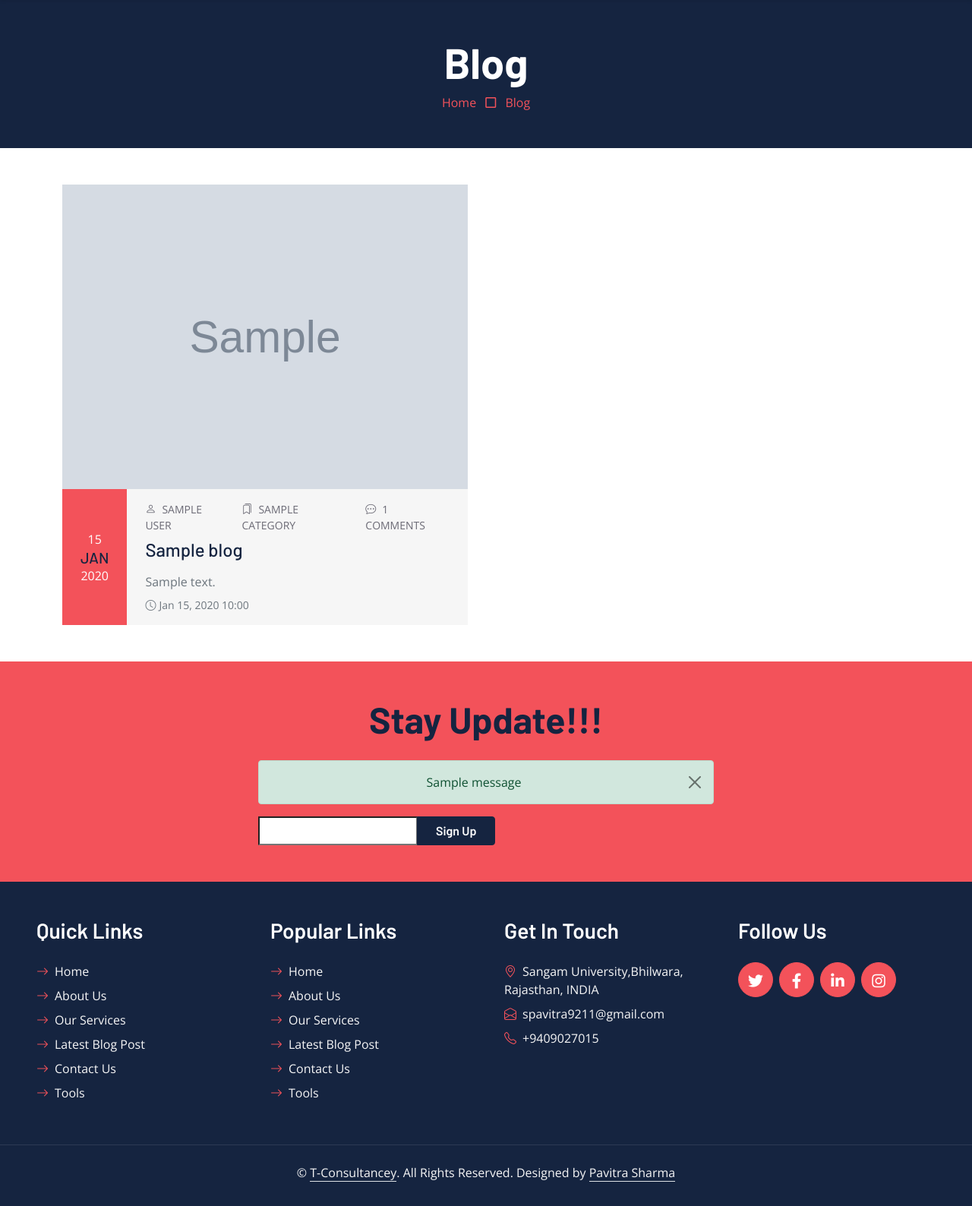
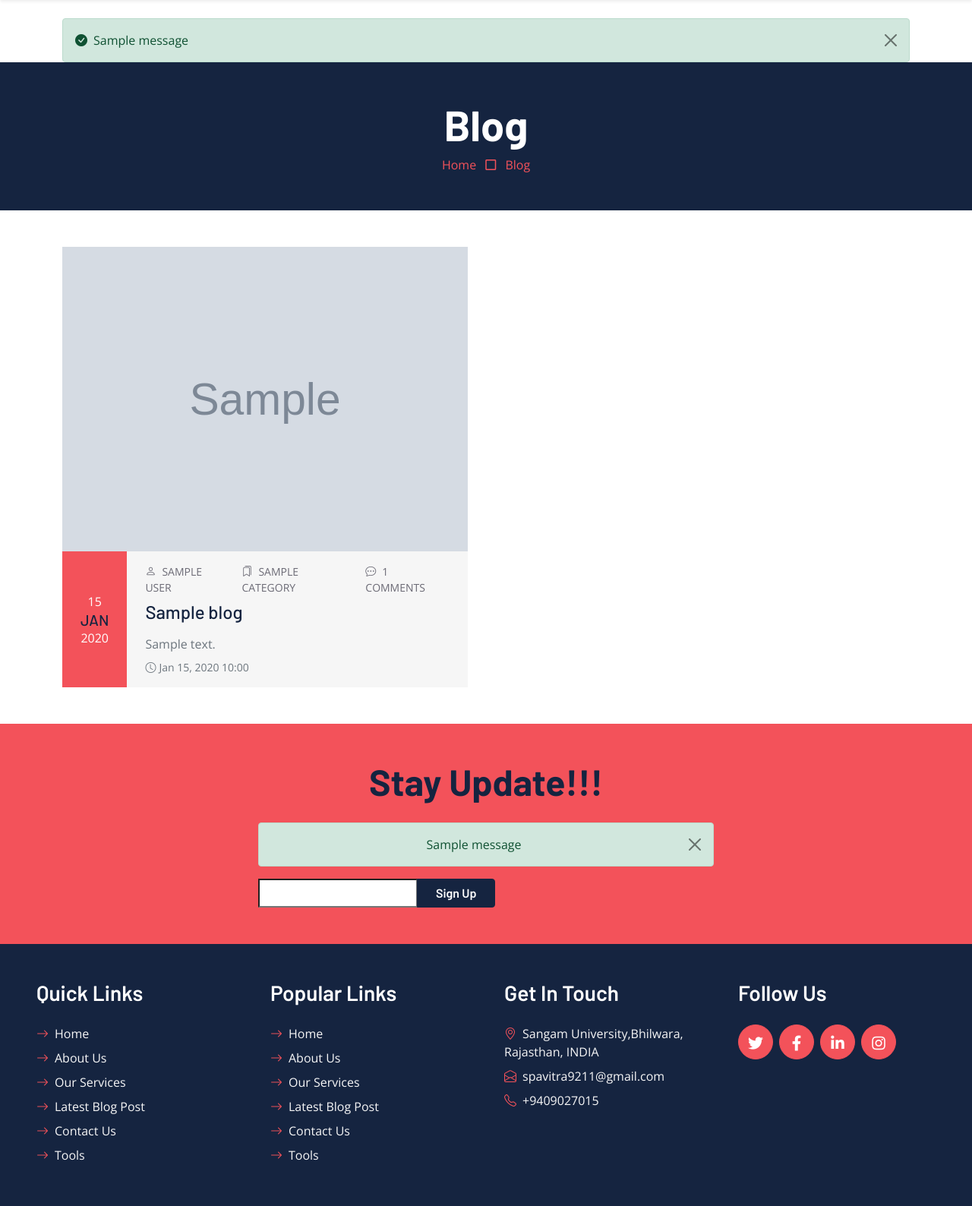
Before and after one commit to PavitraSharma0/p_consultency, a Django app: template consult/templates/blog.html in a window 1280 px wide. Shown: the part 137-1725 px from the top of the page at 76% size. Before the commit the page ends 1693 px from the top, so only its background shows below. Run offline with Django 3.2, Linux system fonts and the light colour scheme; the template is opened without the code that fills it: most values are stand-ins (such as "Sample title", 1, 10 or a date in 2020); grey boxes marked "Sample" are stand-in pictures; one stand-in notice (Sample message) is shown; form fields are guessed from the names that the template uses; some libraries are stand-ins or nearby versions.

Commit message:
Add success alert message after form submission

```diff
--- a/consult/contact/views.py
+++ b/consult/contact/views.py
@@ -2,6 +2,7 @@ from django.shortcuts import render, redirect
 from django.core.mail import send_mail, EmailMultiAlternatives
 from django.conf import settings
 from django.template.loader import render_to_string
+from django.contrib import messages
 from .forms import ContactForm
 
 def contact_view(request):
@@ -44,6 +45,7 @@ def contact_view(request):
             email.attach_alternative(html_content, "text/html")
             email.send()
 
+            messages.success(request, "Thank you! Your message has been sent successfully.")
             return redirect('contact')
     else:
         form = ContactForm()
--- a/consult/quote/views.py
+++ b/consult/quote/views.py
@@ -2,6 +2,7 @@ from django.shortcuts import render, redirect
 from django.core.mail import send_mail, EmailMultiAlternatives
 from django.conf import settings
 from django.template.loader import render_to_string
+from django.contrib import messages
 from .forms import QuoteForm
 
 # Create your views here.
@@ -44,6 +45,7 @@ def quote_view(request):
             email.attach_alternative(html_content, "text/html")
             email.send()
 
+            messages.success(request, "Thank you! Your quote request has been sent successfully.")
             return redirect('quote')
     else:
         form = QuoteForm()
--- a/consult/templates/base.html
+++ b/consult/templates/base.html
@@ -34,6 +34,17 @@
 <body>
     {% include 'header.html' %}
 
+    {% if messages %}
+    <div class="container mt-4">
+        {% for message in messages %}
+            <div class="alert alert-{{ message.tags|default:'info' }} alert-dismissible fade show mb-0" role="alert">
+                <i class="bi bi-check-circle-fill me-2"></i>{{ message }}
+                <button type="button" class="btn-close" data-bs-dismiss="alert" aria-label="Close"></button>
+            </div>
+        {% endfor %}
+    </div>
+    {% endif %}
+
     {% block content %}
 
     {% endblock %}
```
